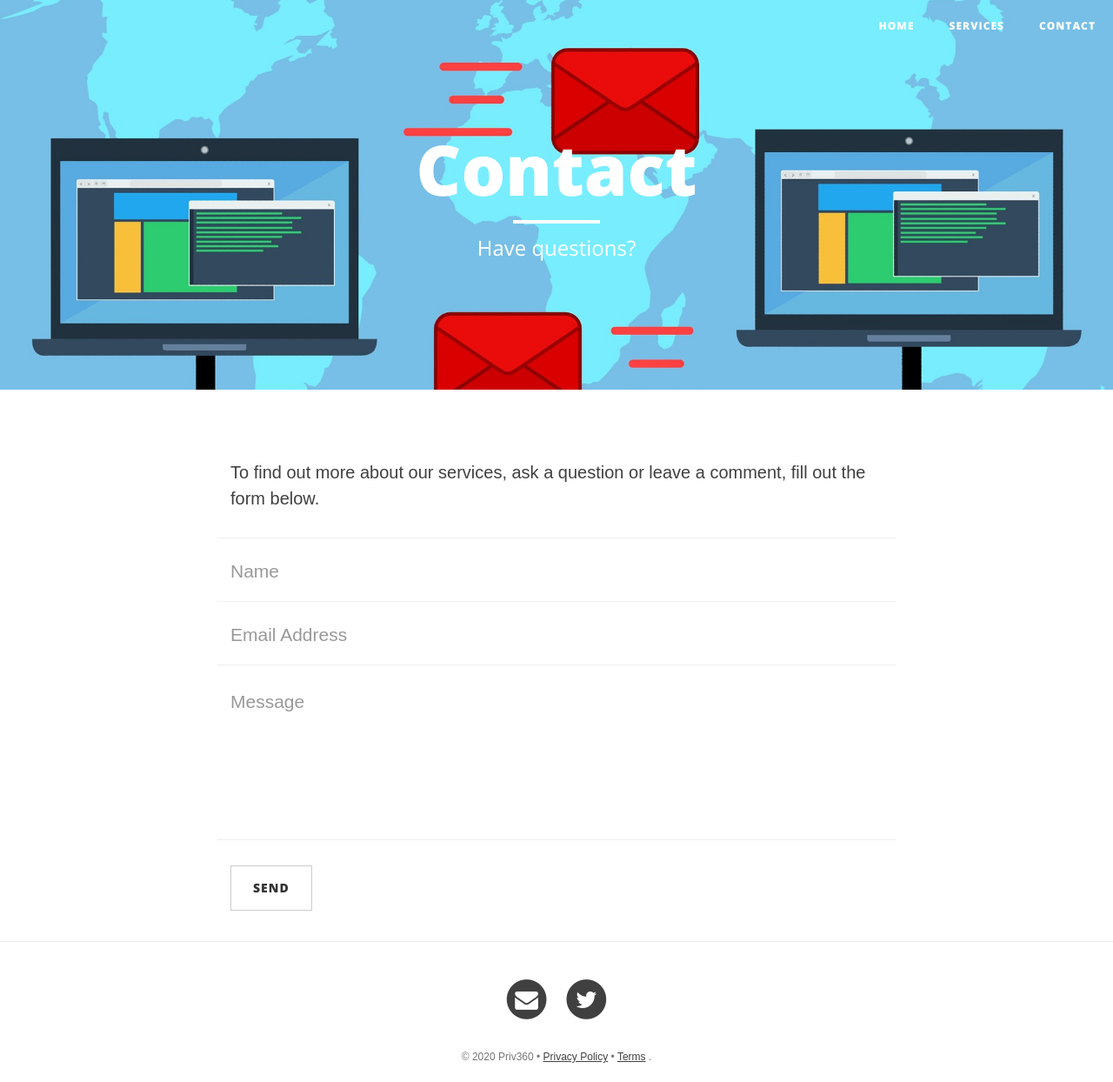
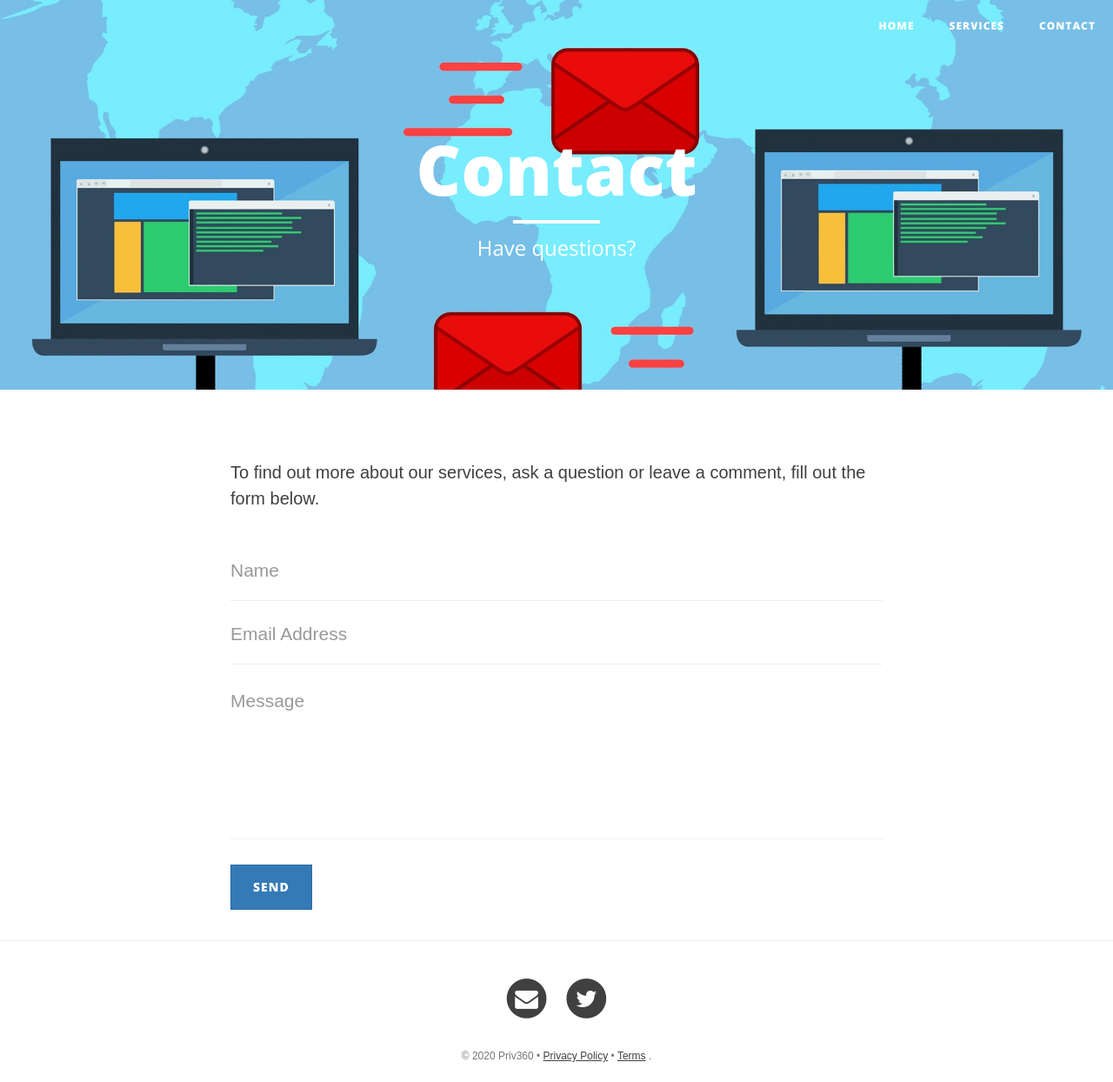
Before and after one commit to PrivWRK/services, a Jekyll site: the page built from contact.html, in a window 1280 px wide. Shown: the whole page at 87% size. Built offline with Jekyll 4.4.1, drawn with Linux system fonts in a browser that asks for light colours; nearby versions of some CDN libraries.

Commit message:
2020-12-29 fix contact page v0.1

```diff
--- a/contact.html
+++ b/contact.html
@@ -5,53 +5,54 @@ permalink: /contact
 description: "Have questions?"
 header-img: "img/contact.jpg"
 image: "/img/contact.jpg"
-header-title:
-header-author:
-header-credit-link:
-header-license: CC0 Creative Commons
+background: "/img/contact.jpg"
+form: true
 ---
-
+<!--<p>Want to get in touch? Fill out the form below to send me a message and I will get back to you as soon as possible!</p>-->
 <p>To find out more about our services, ask a question or leave a comment, fill out the form below.</p>
-<!--  or email us directly at <a href="mailto:{{ site.email }}">{{ site.email }}</a> -->
-<!-- Contact Form - Enter your email address on line 19 of the mail/contact_me.php file to make this form work. -->
-<!-- WARNING: Some web hosts do not allow emails to be sent through forms to common mail hosts like Gmail or Yahoo. It's recommended that you use a private domain email address! -->
-<!-- NOTE: To use the contact form, your site must be on a live web host with PHP! The form will not work locally! -->
-<form name="sentMessage" id="contactForm" novalidate>
-    <div class="row control-group">
-        <div class="form-group col-xs-12 floating-label-form-group controls">
+<form id="contactform" name="sentMessage" id="contactForm" action="https://formspree.io/{{ site.email }}" method="POST">
+  <div class="control-group">
+    <div class="form-group floating-label-form-group controls">
       <label>Name</label>
-            <input type="text" class="form-control" placeholder="Name" id="name" required data-validation-required-message="Please enter your name.">
+      <input type="text" name="name" class="form-control" placeholder="Name" id="name" required data-validation-required-message="Please enter your name.">
       <p class="help-block text-danger"></p>
     </div>
   </div>
-    <div class="row control-group">
-        <div class="form-group col-xs-12 floating-label-form-group controls">
+  <div class="control-group">
+    <div class="form-group floating-label-form-group controls">
       <label>Email Address</label>
-            <input type="email" class="form-control" placeholder="Email Address" id="email" required data-validation-required-message="Please enter your email address.">
+      <input type="email" name="email" class="form-control" placeholder="Email Address" id="email" required data-validation-required-message="Please enter your email address.">
       <p class="help-block text-danger"></p>
     </div>
   </div>
  <!--
-    <div class="row control-group">
+  <div class="control-group">
     <div class="form-group col-xs-12 floating-label-form-group controls">
       <label>Phone Number</label>
-            <input type="tel" class="form-control" placeholder="Phone Number" id="phone" required data-validation-required-message="Please enter your phone number.">
+      <input type="tel" name="phone" class="form-control" placeholder="Phone Number" id="phone" required data-validation-required-message="Please enter your phone number.">
       <p class="help-block text-danger"></p>
     </div>
   </div>
 -->
-    <div class="row control-group">
-        <div class="form-group col-xs-12 floating-label-form-group controls">
+  <div class="control-group">
+    <div class="form-group floating-label-form-group controls">
       <label>Message</label>
       <textarea rows="5" class="form-control" placeholder="Message" id="message" required data-validation-required-message="Please enter a message."></textarea>
       <p class="help-block text-danger"></p>
     </div>
   </div>
+    <!--the following are optional fields to customize how submissions are processed-->
+    <!--The first sets the subject of Formspree notification emails.-->
+    <!--The second catches (some) spambots.-->
+
+  <!-- <input type="hidden" name="_subject" value="Sent from blog Contact form." /> -->
+  <!-- <input type="text" name="_gotcha" style="display:none" /> -->
+
+    <!--End of optional fields.-->
+
   <br>
   <div id="success"></div>
-    <div class="row">
-        <div class="form-group col-xs-12">
-            <button type="submit" class="btn btn-default">Send</button>
-        </div>
+  <div class="form-group">
+    <input type="submit" class="btn btn-primary" value="Send">
   </div>
 </form>
```
Lines whose indentation alone changed are shown as unchanged.
